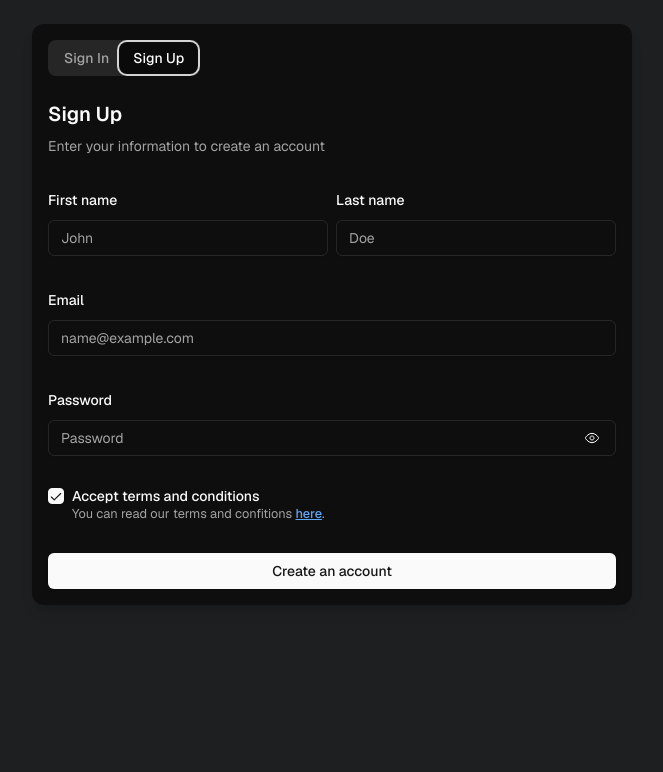
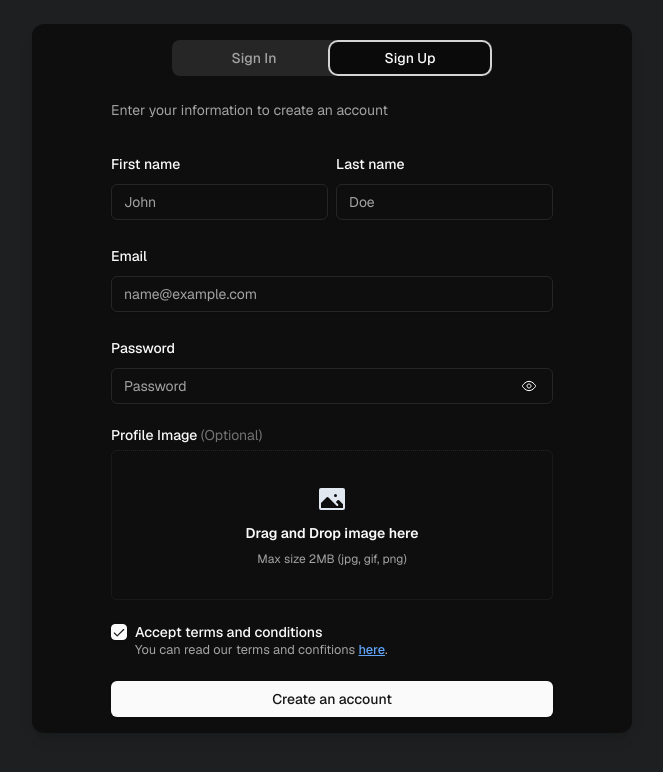
Before and after one commit to thembaxx/nxt, a Next.js app: page /sign-in in a window 1280 px wide. Both pictures are taken after a click on the tab "Sign Up". Shown: the top 772 px of the page, without its empty margins (308-971 px from the left). Built offline with nearby package versions, Linux system fonts and the light colour scheme.

Commit message:
add sign-up tab

```diff
--- a/app/sign-in/page.tsx
+++ b/app/sign-in/page.tsx
@@ -11,22 +11,29 @@ function SignIn() {
   return (
     <div className="p-6 flex items-center justify-center h-full w-full">
       <div className="bg-[#0E0E0E] w-full max-w-[600px] rounded-xl p-4 shadow-lg">
-        <Tabs defaultValue="sign-in" className="w-full">
-          <TabsList className="mb-4">
+        <Tabs
+          defaultValue="sign-in"
+          className="w-full flex flex-col items-center"
+        >
+          <TabsList className="mb-4 grid grid-cols-2 w-full max-w-[320px]">
             <TabsTrigger value="sign-in">Sign In</TabsTrigger>
             <TabsTrigger value="sign-up">Sign Up</TabsTrigger>
           </TabsList>
           <TabsContent value="sign-in">
             <>
-              <div className="space-y-2 mb-8">
-                <h1 className="text-xl font-semibold">Sign In</h1>
+              <div className="mb-8">
                 <p className="text-sm text-neutral-400">
                   Enter your email below to login to your account
                 </p>
               </div>
               <SignInForm />
               <div className="space-y-8 mt-8">
-                <Separator />
+                <div className="flex relative items-center justify-center">
+                  <Separator />
+                  <div className="text-neutral-500 absolute text-xs px-4 bg-[#0E0E0E]">
+                    or
+                  </div>
+                </div>
                 <div className="w-full space-y-2">
                   <Button
                     className="w-full rounded-full relative"
@@ -91,8 +98,7 @@ function SignIn() {
           </TabsContent>
           <TabsContent value="sign-up">
             <>
-              <div className="space-y-2 mb-8">
-                <h1 className="text-xl font-semibold">Sign Up</h1>
+              <div className="mb-8">
                 <p className="text-sm text-neutral-400">
                   Enter your information to create an account
                 </p>
--- a/components/sign-in/sign-up-form.tsx
+++ b/components/sign-in/sign-up-form.tsx
@@ -20,6 +20,7 @@ import { Input } from "@/components/ui/input";
 import { Checkbox } from "@/components/ui/checkbox";
 import Image from "next/image";
 import Loader from "@/components/ui/loader";
+import ImageDragDrop from "../sign-up/image-drag-drop";
 
 const formSchema = z.object({
   first_name: z.string().min(2),
@@ -27,6 +28,7 @@ const formSchema = z.object({
   email: z.string().email(),
   password: z.string().min(6),
   accept_terms: z.boolean(),
+  profile_pic: z.string().optional(),
 });
 
 function SignUpForm() {
@@ -56,7 +58,7 @@ function SignUpForm() {
 
   return (
     <Form {...form}>
-      <form onSubmit={form.handleSubmit(onSubmit)} className="space-y-8">
+      <form onSubmit={form.handleSubmit(onSubmit)} className="space-y-6">
         <div className="grid grid-cols-2 gap-2">
           <FormField
             control={form.control}
@@ -126,7 +128,7 @@ function SignUpForm() {
                   >
                     {showPassword && (
                       <Image
-                        aria-hidden
+                        aria-hidden={!showPassword}
                         src="/icons/view-off-stroke-rounded.svg"
                         alt="Hide password"
                         width={16}
@@ -135,7 +137,7 @@ function SignUpForm() {
                     )}
                     {!showPassword && (
                       <Image
-                        aria-hidden
+                        aria-hidden={showPassword}
                         src="/icons/view-stroke-rounded.svg"
                         alt="Show password"
                         width={16}
@@ -146,6 +148,40 @@ function SignUpForm() {
                 </div>
               </FormControl>
               <FormMessage />
+            </FormItem>
+          )}
+        />
+
+        <FormField
+          control={form.control}
+          name="profile_pic"
+          render={({ field }) => (
+            <FormItem>
+              <div className="flex items-center">
+                <FormLabel className="flex-1">
+                  Profile Image{" "}
+                  <span className="font-normal text-neutral-500">{`(Optional)`}</span>
+                </FormLabel>{" "}
+                {field.value && (
+                  <Button
+                    type="button"
+                    title="Delete"
+                    variant="ghost"
+                    size="sm"
+                    onClick={() => form.resetField("profile_pic")}
+                  >
+                    <Image
+                      src="/icons/delete-02-stroke-rounded.svg"
+                      alt="Delete icon"
+                      width={16}
+                      height={16}
+                    />
+                  </Button>
+                )}
+              </div>
+              <FormControl>
+                <ImageDragDrop {...field} />
+              </FormControl>
             </FormItem>
           )}
         />
--- /dev/null
+++ b/components/sign-up/image-drag-drop.tsx
@@ -0,0 +1,87 @@
+"use client";
+
+import clsx from "clsx";
+import Image from "next/image";
+import React, { useCallback } from "react";
+import { useDropzone } from "react-dropzone";
+
+type Props = {
+  value: string | undefined;
+  onChange: (value: string) => void;
+};
+
+function ImageDragDrop({ value, onChange }: Props) {
+  const handleImageChange = useCallback(async (files: File[] | null) => {
+    if (!files) return;
+
+    const file = files[0];
+    if (file) {
+      //   setImage(file);
+      const reader = new FileReader();
+      reader.onloadend = () => {
+        const result = reader.result as string;
+        onChange(result);
+      };
+      reader.readAsDataURL(file);
+    }
+  }, []);
+
+  const { getRootProps, getInputProps, isDragActive } = useDropzone({
+    onDrop: (e) => handleImageChange(e),
+  });
+
+  return (
+    <div>
+      <div
+        {...getRootProps()}
+        className={clsx(
+          "flex items-center justify-center py-8 border border-dotted rounded-md relative overflow-hidden",
+          isDragActive ? "border-blue-500" : "border-border"
+        )}
+      >
+        <input type="file" accept="image/*" {...getInputProps()} />
+        <div className="flex flex-col items-center justify-center text-center space-y-2">
+          <svg
+            xmlns="http://www.w3.org/2000/svg"
+            width="32"
+            height="32"
+            className={clsx(isDragActive ? "fill-blue-400" : "fill-slate-200")}
+            viewBox="0 0 256 256"
+          >
+            <path d="M216,40H40A16,16,0,0,0,24,56V200a16,16,0,0,0,16,16H216a16,16,0,0,0,16-16V56A16,16,0,0,0,216,40ZM156,88a12,12,0,1,1-12,12A12,12,0,0,1,156,88Zm60,112H40V160.69l46.34-46.35a8,8,0,0,1,11.32,0h0L165,181.66a8,8,0,0,0,11.32-11.32l-17.66-17.65L173,138.34a8,8,0,0,1,11.31,0L216,170.07V200Z"></path>
+          </svg>
+          <p
+            className={clsx(
+              "font-semibold text-sm",
+              isDragActive ? "text-blue-500" : "text-[#fafafa]"
+            )}
+          >
+            {isDragActive ? "Drop file here" : "Drag and Drop image here"}
+          </p>
+          <p className="text-neutral-400 text-xs">{`Max size 2MB (jpg, gif, png)`}</p>
+        </div>
+        {value && (
+          <div className="h-full w-full absolute top-0 left-0 overflow-hidden z-10">
+            <Image
+              src={value}
+              alt="Profile preview"
+              layout="fill"
+              objectFit="cover"
+            />
+          </div>
+        )}
+      </div>
+    </div>
+  );
+}
+
+// async function convertImageToBase64(file: File): Promise<string> {
+//   return new Promise((resolve, reject) => {
+//     const reader = new FileReader();
+//     reader.onloadend = () => resolve(reader.result as string);
+//     reader.onerror = reject;
+//     reader.readAsDataURL(file);
+//   });
+// }
+
+export default ImageDragDrop;
--- a/lib/definitions.ts
+++ b/lib/definitions.ts
@@ -6,4 +6,5 @@ export interface User {
   name: string;
   email: string;
   password: string;
+  profile_pic_blob: string;
 }
--- a/package.json
+++ b/package.json
@@ -25,6 +25,7 @@
     "next-auth": "5.0.0-beta.25",
     "react": "^19.0.0",
     "react-dom": "^19.0.0",
+    "react-dropzone": "^14.3.5",
     "react-hook-form": "^7.54.2",
     "tailwind-merge": "^2.6.0",
     "tailwindcss-animate": "^1.0.7",
```
Also changed, not shown: hooks/useApi.tsx (+6 -3 lines), public/icons/delete-02-stroke-rounded.svg (added), 1 other file (tests, documents, lock files or other folders).
